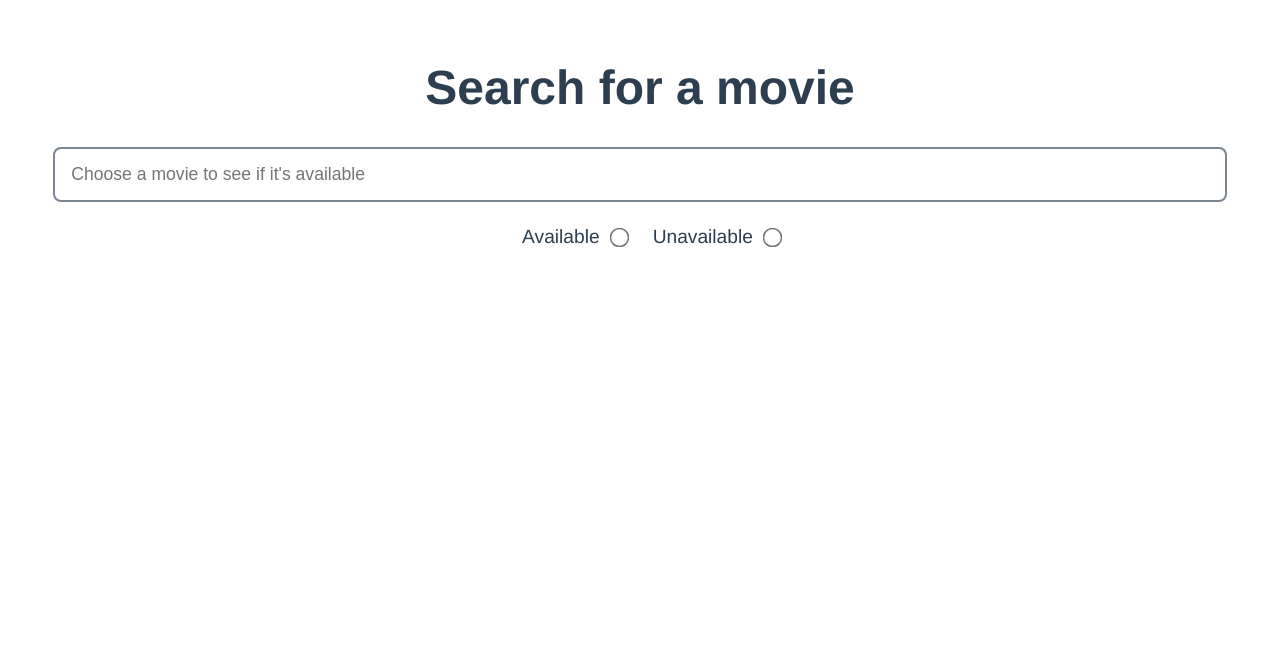
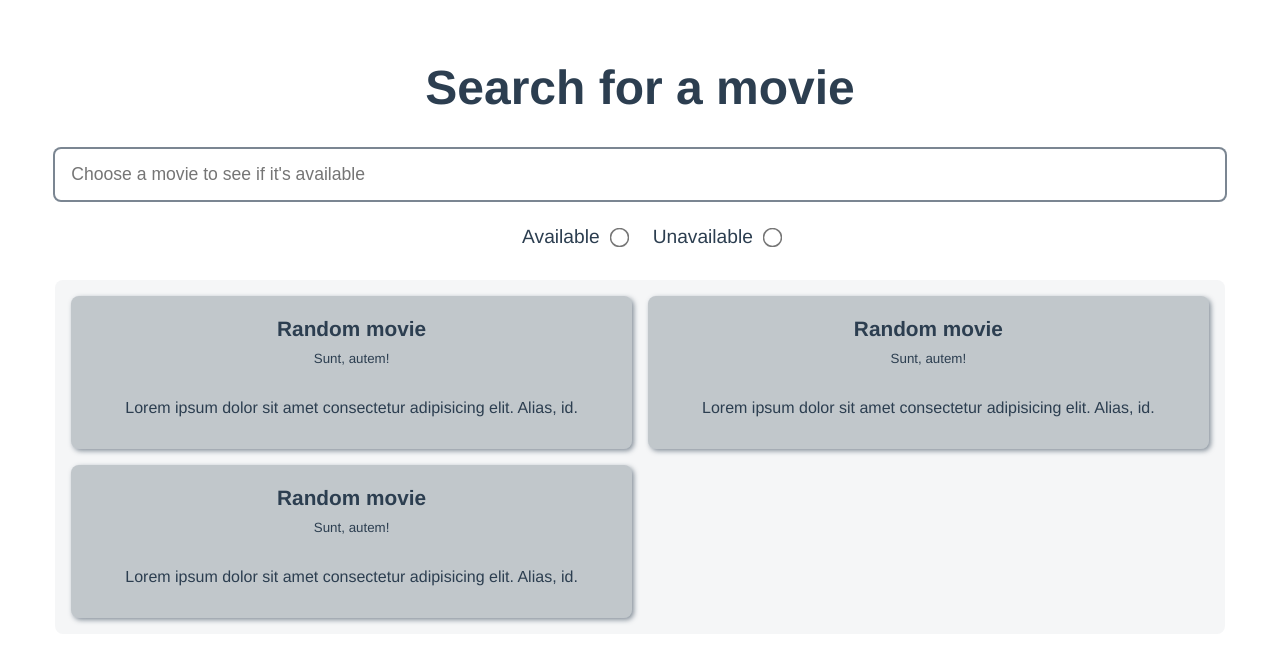
Before and after one commit to PauGarciaMartinez/m10.5-vuex-searcher, a Vue app in the folder m10.5-vuex-search/: page / in a window 1280 px wide. Shown: the top 664 px of the page. Built offline with nearby package versions, Linux system fonts and the light colour scheme.

Commit message:
Add some UI styles

```diff
--- a/m10.5-vuex-search/src/App.vue
+++ b/m10.5-vuex-search/src/App.vue
@@ -8,13 +8,11 @@
 <!-- SCRIPT -->
 <script>
 import Searcher from "./components/Searcher.vue"
-import Movies from "./components/Movies.vue"
 
 export default {
   name: 'App',
   components: {
-    Searcher,
-    Movies
+    Searcher
   }
 }
 </script>
--- a/m10.5-vuex-search/src/components/Movies.vue
+++ b/m10.5-vuex-search/src/components/Movies.vue
@@ -2,8 +2,8 @@
 <template>
   <div class="movie-container">
     <p class="movie-title">Random movie</p>
-    <p>Sunt, autem!</p>
-    <p>Lorem ipsum dolor sit amet consectetur adipisicing elit. Alias, id.</p>
+    <small>Sunt, autem!</small>
+    <p class="movie-description">Lorem ipsum dolor sit amet consectetur adipisicing elit. Alias, id.</p>
   </div>
 </template>
 
--- a/m10.5-vuex-search/src/components/Searcher.vue
+++ b/m10.5-vuex-search/src/components/Searcher.vue
@@ -1,5 +1,6 @@
 <!-- TEMPLATE -->
 <template>
+
   <h1>{{ title }}</h1>
 
   <input
@@ -21,6 +22,12 @@
         class="radio-btn">
   </div>
 
+  <div class="movies-wrapper">
+    <Movies/>
+    <Movies/>
+    <Movies/>
+  </div>
+
 </template>
 
 <!-- SCRIPT -->
--- a/m10.5-vuex-search/src/scripts/searcher.js
+++ b/m10.5-vuex-search/src/scripts/searcher.js
@@ -1,3 +1,5 @@
+import Movies from "./../components/Movies.vue"
+
 export default {
   name: "Searcher",
   data() {
@@ -13,5 +15,8 @@ export default {
   },
   computed: {
 
+  },
+  components: {
+    Movies
   }
 }
--- a/m10.5-vuex-search/src/styles/css/movies.css
+++ b/m10.5-vuex-search/src/styles/css/movies.css
@@ -0,0 +1,18 @@
+/* MOVIES CARDS */
+
+.movie-container {
+  background-color: #2c3e5042;
+  box-shadow: 2px 2px 5px #2c3e508c;
+  border-radius: 0.5rem;
+  width: 100%;
+}
+
+.movie-title {
+  font-size: 1.3rem;
+  font-weight: 600;
+  margin-bottom: 0.5rem;
+}
+
+.movie-description {
+  padding: 1rem;
+}
--- a/m10.5-vuex-search/src/styles/css/searcher.css
+++ b/m10.5-vuex-search/src/styles/css/searcher.css
@@ -40,3 +40,17 @@ label {
 .radio-btn:hover {
   cursor: pointer;
 }
+
+/* MOVIES WRAPPER */
+
+.movies-wrapper {
+  display: grid;
+  grid-template-columns: 1fr 1fr;
+  gap: 1rem;
+  width: 90%;
+  margin: 2rem auto;
+  padding: 1rem;
+  border-radius: 0.5rem;
+  background-color: #2c3e500c;
+
+}
```
